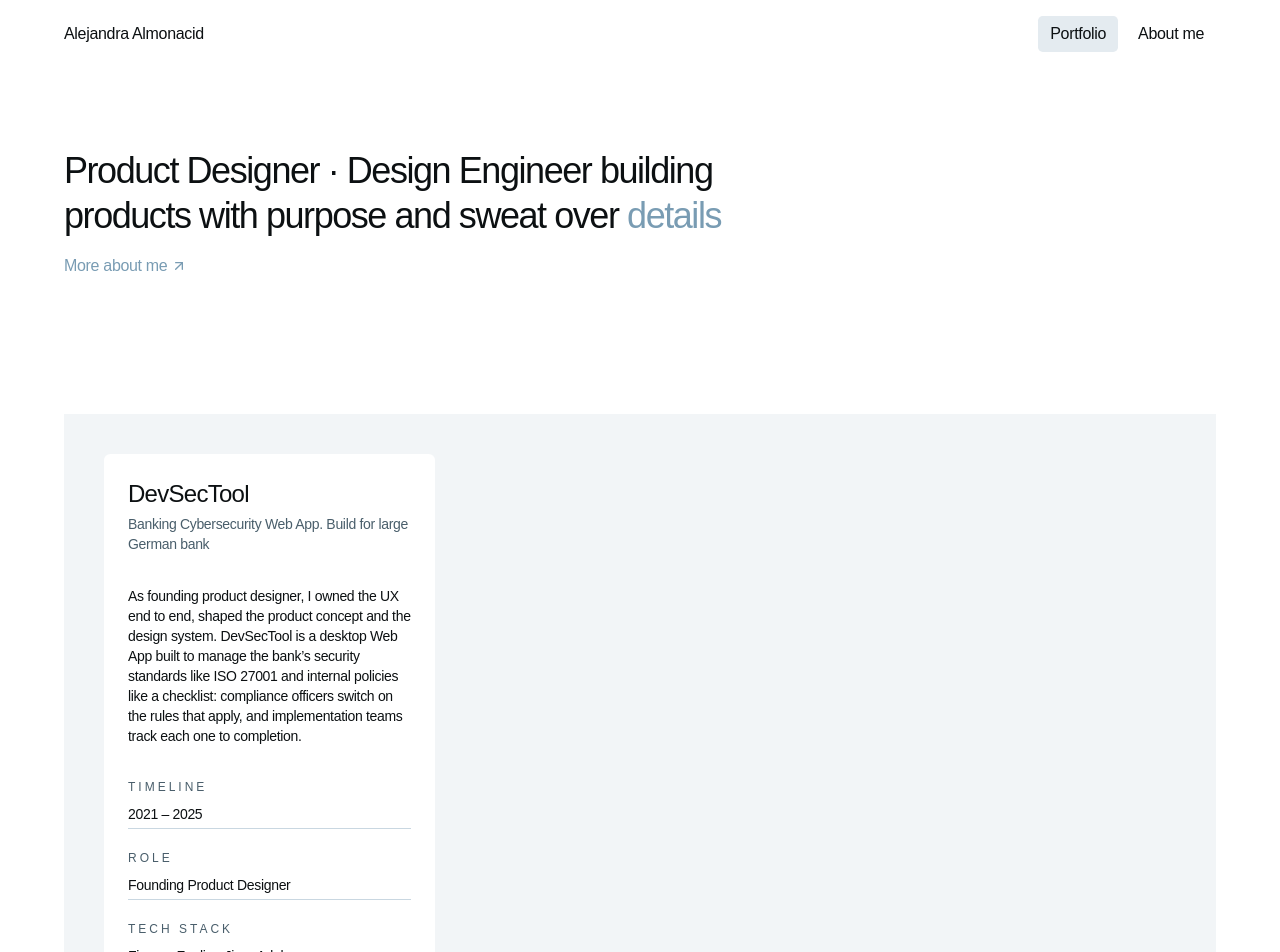
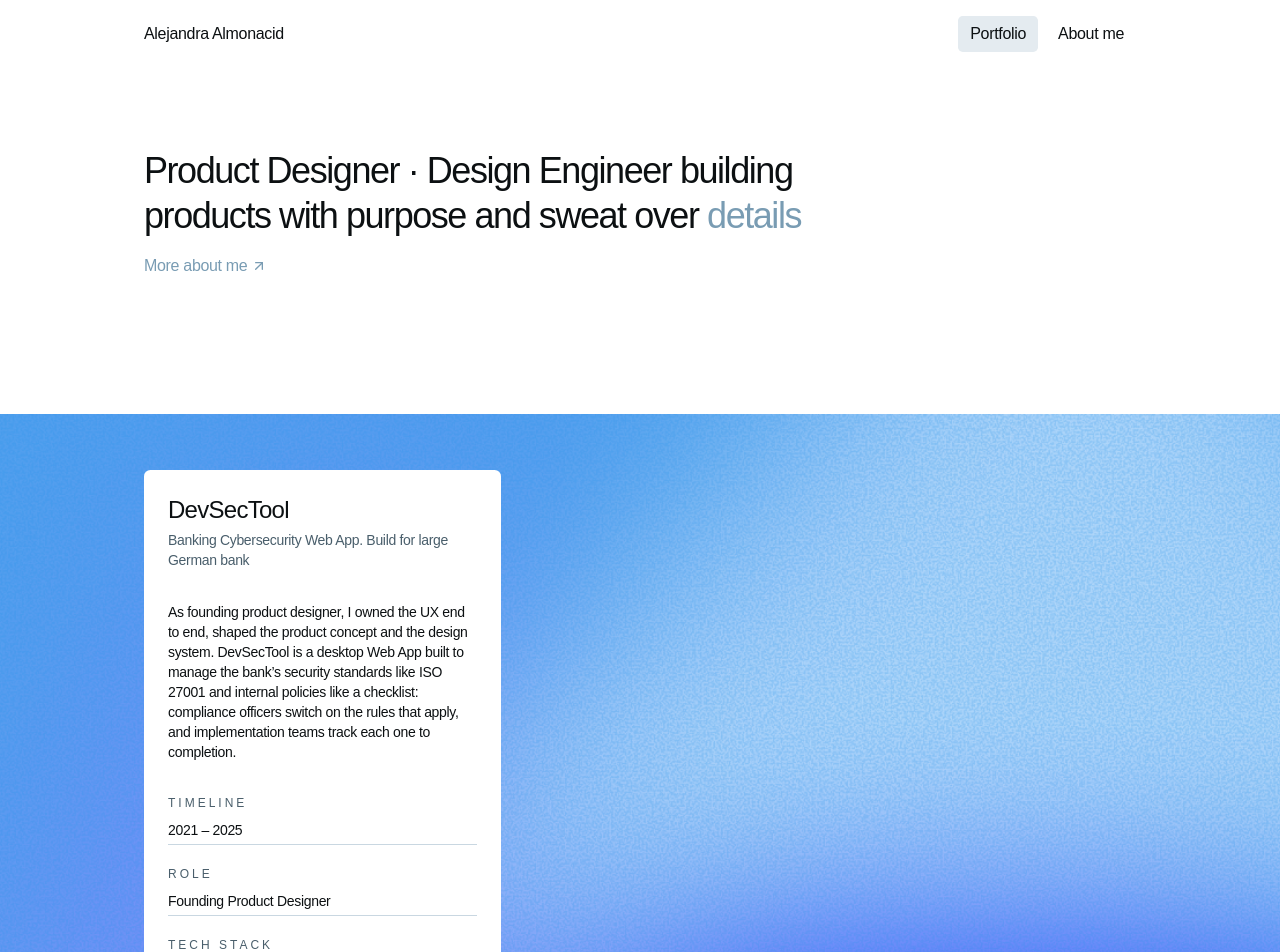
Before and after one commit to ale-almonacid/web-portfolio, a React (Vite) app: page / in a window 1280 px wide. Shown: the top 952 px of the page. Built offline with nearby package versions, Linux system fonts and the light colour scheme.

Commit message:
Responsive large screen

```diff
--- a/src/components/Navbar.tsx
+++ b/src/components/Navbar.tsx
@@ -7,7 +7,7 @@ const linkClass = ({ isActive }: { isActive: boolean }) =>
 
 function Navbar() {
   return (
-    <div className="flex flex-row justify-between py-4 items-center">
+    <div className="flex flex-row justify-between py-4 items-center  mx-auto px-36 max-w-[1920px]">
         <header className="text-foreground items-center">Alejandra Almonacid</header>
         <div className="flex flex-row gap-2">
            <NavLink to="/" end className={linkClass}>Portfolio</NavLink>
--- a/src/components/ProjectCardDesktop.tsx
+++ b/src/components/ProjectCardDesktop.tsx
@@ -5,8 +5,14 @@ type Props = { project: Project }
 
 function ProjectCardDesktop({ project }: Props) {
   return (
-     <article className="grid grid-cols-3 gap-10 bg-card p-10 style={project.bgImage ? { backgroundImage: `url(${project.bgImage})` } : undefined}">
-      <div className="flex flex-col p-6 gap-8 bg-white rounded-md">
+    <div className="bg-cover bg-center mx-auto w-full max-w-[1632px]" style={project.bgImage ? { backgroundImage: `url(${project.bgImage})` } : undefined}>
+
+     <article
+      className="grid grid-cols-[1.8fr_3fr] gap-10 py-14 px-36  mx-auto"
+
+    >
+
+        <div className="flex flex-col p-6 gap-8 bg-white rounded-md">
         <div>
 
         <h3 className="text-2xl tracking-[-.03em]">{project.title}</h3>
@@ -59,6 +65,7 @@ function ProjectCardDesktop({ project }: Props) {
       </div>
       {/* image: an img tag with src={project.image} alt={project.title} className="rounded-lg object-cover" */}
     </article>
+    </div>
   )
 }
 
--- a/src/index.css
+++ b/src/index.css
@@ -7,6 +7,9 @@
 
 /* 1. Primitives */
 @theme {
+
+  /* large breakpoint */
+  --breakpoint-3xl: 120rem; /* 1920px */
 
   /* typography */
   --tracking-default: -0.02em;
--- a/src/pages/HomePage.tsx
+++ b/src/pages/HomePage.tsx
@@ -13,11 +13,11 @@ import ProjectCardDesktop from "@/components/ProjectCardDesktop"
 
 function HomePage() {
   return (
-     <div id="Page container" className="max-w-6xl mx-auto">
+     <div id="Page container" className="">
 
       <Navbar/>
       {/* Hero */}
-        <section id="hero" className="pt-20 pb-24 ">
+        <section id="hero" className="pt-20 pb-24 px-36 mx-auto max-w-[1920px]">
           <h1 className="max-w-2xl text-4xl leading-tight font-normal text-foreground tracking-[-.04em]">
             Product Designer · Design Engineer building products with purpose
             and sweat over <span className="text-brand">details</span>
@@ -42,9 +42,9 @@ function HomePage() {
 
 
         {/* cta-section */}
-      <section id="cta-section">
+      <section id="cta-section" className="mx-auto py-28 px-36 max-w-[1920px]">
 
-        <div className="mt-10 grid gap-10 md:grid-cols-2 px-24">
+        <div className="grid gap-10 md:grid-cols-2 px-24">
         <CardCTA
     eyebrow="View About Me"
     title="Read my story"
@@ -64,7 +64,12 @@ function HomePage() {
 
 
       {/* Footer */}
-      <footer className="mt-24 flex items-end justify-between border-t border-border py-10">
+      <footer className="  mx-auto max-w-[1920px]">
+
+        <div className="flex items-end justify-between mx-36 py-10 px-8 border-t border-border">
+
+
+
         <div>
           <p className="text-foreground">Alejandra Almonacid</p>
           <a
@@ -88,6 +93,9 @@ function HomePage() {
           </div>
           <p className="text-sm text-muted-foreground">©2026</p>
         </div>
+
+        </div>
+
       </footer>
     </div>
   )
```
